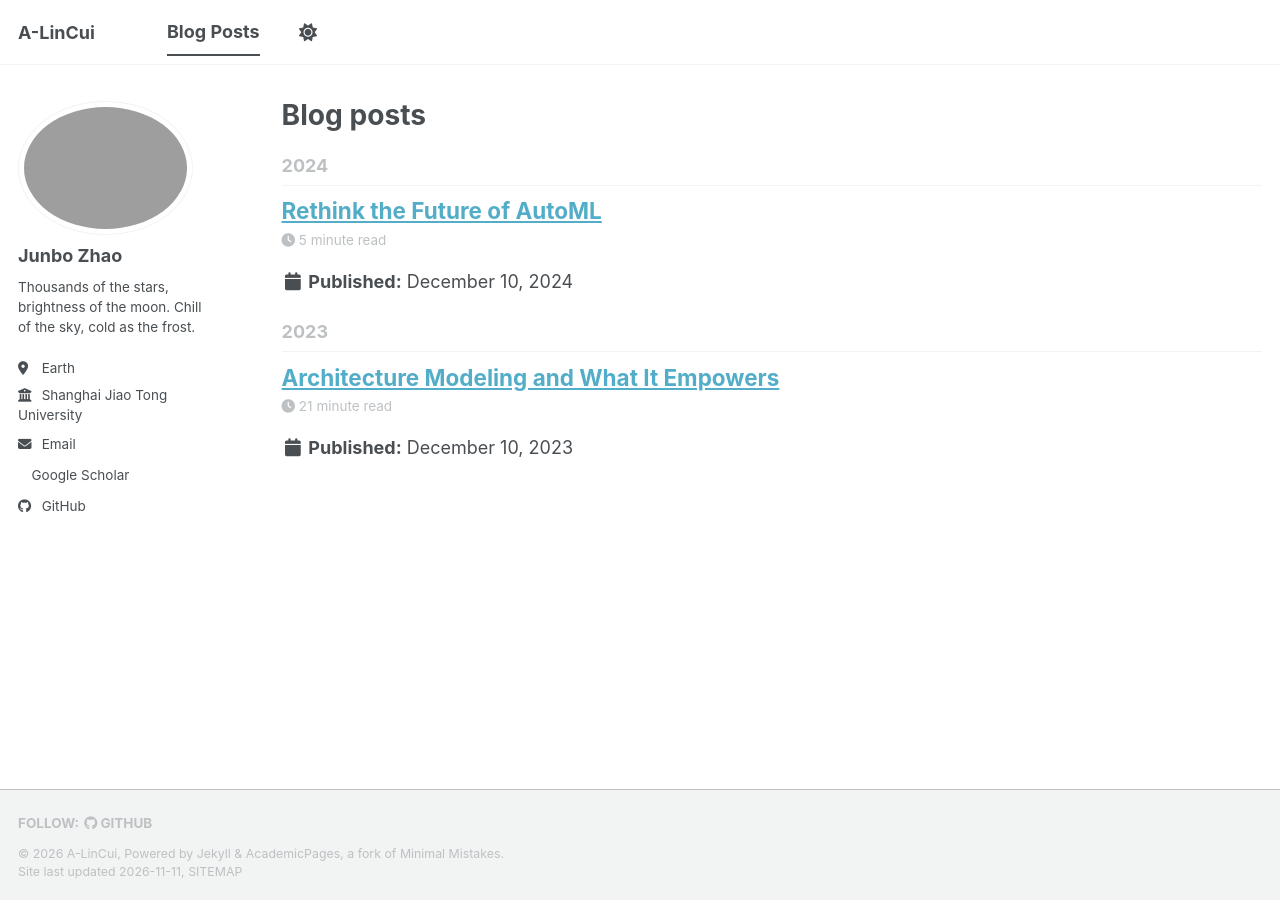
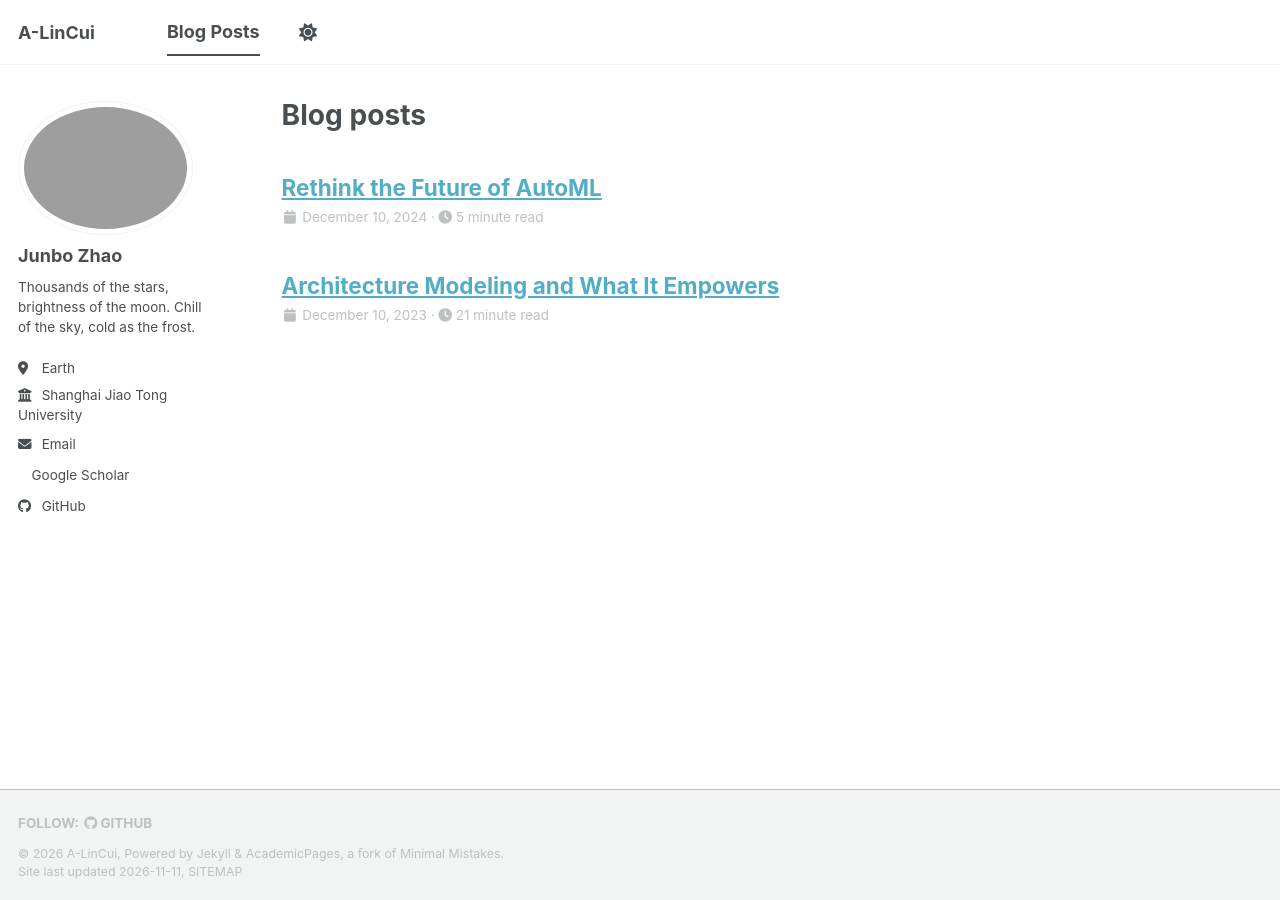
Before and after one commit to A-LinCui/A-LinCui.github.io, a Jekyll site: the page built from _pages/year-archive.html, in a window 1280 px wide. Built offline with Jekyll 4.4.1, drawn with Linux system fonts in a browser that asks for light colours; a script bundle is joined from its source files by our own code; a style sheet for code colours, icons or effects is not loaded.

Commit message:
Drop year headings and show dates in the meta line

```diff
--- a/_includes/archive-single.html
+++ b/_includes/archive-single.html
@@ -34,17 +34,18 @@
       {% endif %}
     </h2>
 
-    {% if post.read_time %}
+    {% if post.collection == 'teaching' %}
+      <p class="page__meta"> {{ post.type }}, <i>{{ post.venue }}</i>, {{ post.date | default: "1900-01-01" | date: "%Y" }} </p>
+    {% elsif post.collection == 'publications' %}
+      <p class="page__meta">Published in <i>{{ post.venue }}</i>, {{ post.date | default: "1900-01-01" | date: "%Y" }} </p>
+    {% elsif post.date %}
+      <p class="page__meta">
+        <i class="fa fa-fw fa-calendar" aria-hidden="true"></i> <time datetime="{{ post.date | default: "1900-01-01" | date_to_xmlschema }}">{{ post.date | default: "1900-01-01" | date: "%B %d, %Y" }}</time>
+        {% if post.read_time %}<span aria-hidden="true">&middot;</span> <i class="fa fa-clock" aria-hidden="true"></i> {% include read-time.html %}{% endif %}
+      </p>
+    {% elsif post.read_time %}
       <p class="page__meta"><i class="fa fa-clock" aria-hidden="true"></i> {% include read-time.html %}</p>
     {% endif %}
-
-        {% if post.collection == 'teaching' %}
-          <p> {{ post.type }}, <i>{{ post.venue }}</i>, {{ post.date | default: "1900-01-01" | date: "%Y" }} </p>
-        {% elsif post.collection == 'publications' %}
-          <p>Published in <i>{{ post.venue }}</i>, {{ post.date | default: "1900-01-01" | date: "%Y" }} </p>
-        {% elsif post.date %}
-         <p class="page__date"><strong><i class="fa fa-fw fa-calendar" aria-hidden="true"></i> {{ site.data.ui-text[site.locale].date_label | default: "Published:" }}</strong> <time datetime="{{ post.date | default: "1900-01-01" | date_to_xmlschema }}">{{ post.date | default: "1900-01-01" | date: "%B %d, %Y" }}</time></p>
-        {% endif %}
 
     {% if post.excerpt and site.read_more != 'enabled' %}
     <div class="archive__item-excerpt" itemprop="description">{{ post.excerpt | markdownify }}</div>
--- a/_pages/year-archive.html
+++ b/_pages/year-archive.html
@@ -8,12 +8,6 @@ redirect_from:
 ---
 
 {% include base_path %}
-{% capture written_year %}'None'{% endcapture %}
 {% for post in site.posts %}
-  {% capture year %}{{ post.date | date: '%Y' }}{% endcapture %}
-  {% if year != written_year %}
-    <h2 id="{{ year | slugify }}" class="archive__subtitle">{{ year }}</h2>
-    {% capture written_year %}{{ year }}{% endcapture %}
-  {% endif %}
   {% include archive-single.html %}
 {% endfor %}
```
